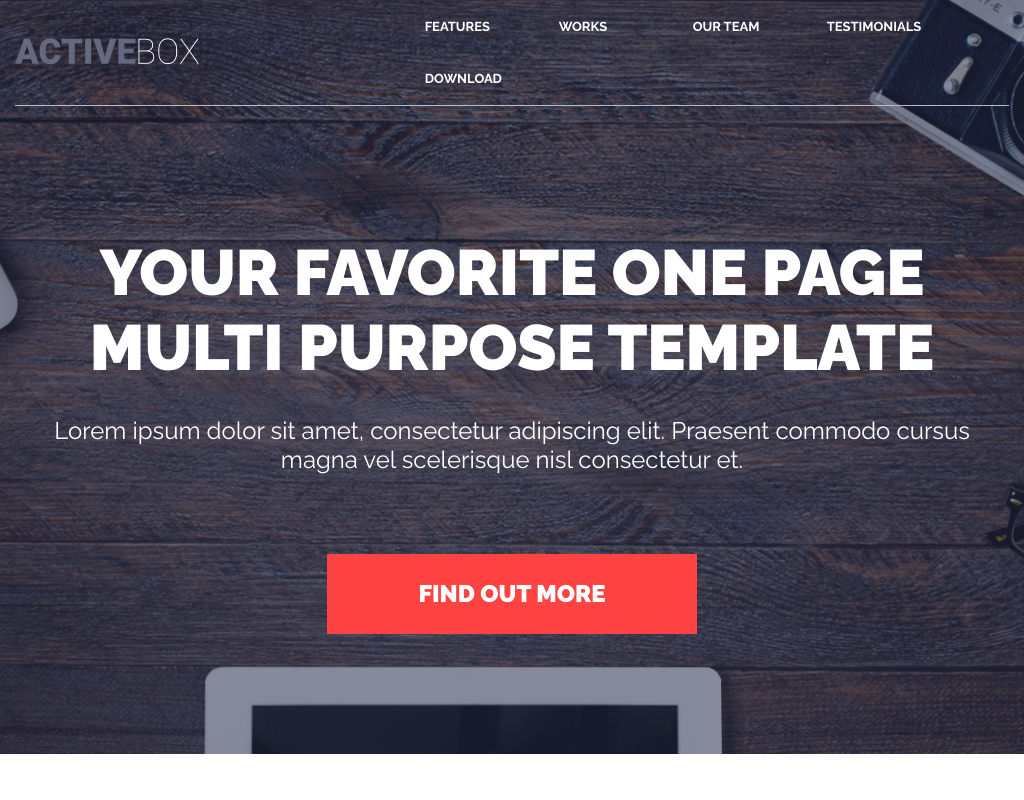
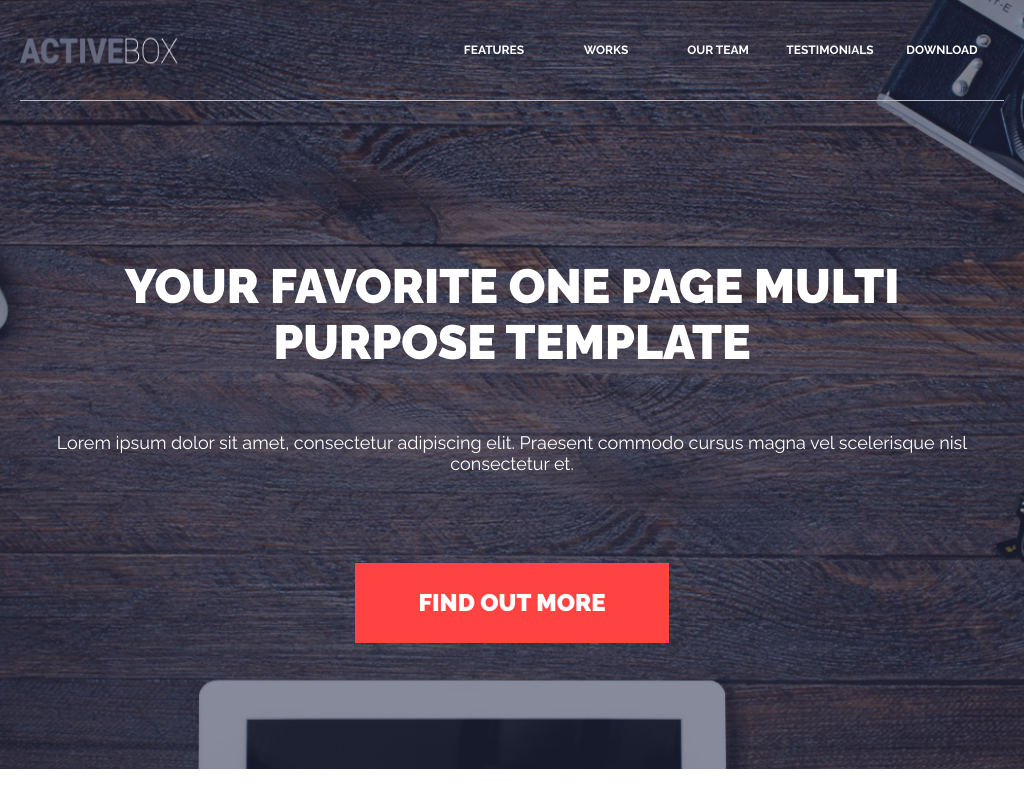
Before and after one commit to shalbenik96/course-project, a website built with Parcel: page src/index.html in a window 1024 px wide. Shown: the top 800 px of the page. Built offline with nearby package versions, Linux system fonts and the light colour scheme.

Commit message:
course-project: adaptive header

```diff
--- a/src/index.html
+++ b/src/index.html
@@ -37,7 +37,7 @@
 				<div class="header-wrapper">
 					<div class="header-inner">
 						<div class="header-logo">
-							<img src="../src/img/logo/header-logo.png" alt="header-logo" />
+							<img class="header-logo__item" src="../src/img/logo/header-logo.png" alt="header-logo" />
 						</div>
 						<nav class="header-navigation">
 							<ul class="header-navigation-list">
--- a/src/scss/header.scss
+++ b/src/scss/header.scss
@@ -3,14 +3,13 @@
 	background-repeat: no-repeat;
 	background-position: center;
 	background-size: cover;
-	padding-bottom: 120px;
+	padding-bottom: 7.5rem;
 	position: relative;
+	@media screen and (min-width: 1023.9px) and (max-width: 1169.9px) {
+		padding-bottom: 7.875rem;
+	}
 }
-.header-wrapper {
-	max-width: 100%;
-	display: flex;
-	flex-direction: column;
-}
+
 .header::after {
 	content: '';
 	width: 100%;
@@ -20,6 +19,15 @@
 	top: 0;
 	left: 0;
 }
+.header-wrapper {
+	max-width: 100%;
+	display: flex;
+	flex-direction: column;
+	@media screen and (min-width: 1023.9px) and (max-width: 1169.9px) {
+		max-width: 100%;
+	}
+}
+
 .header-inner {
 	max-width: 100%;
 	display: flex;
@@ -27,21 +35,47 @@
 	flex-wrap: wrap;
 	border-bottom: 1px solid rgba(186, 187, 197, 1);
 	margin-bottom: 8.065625rem;
+	@media screen and (min-width: 1023.9px) and (max-width: 1169.9px) {
+		width: 100%;
+		margin-bottom: 9.8125rem;
+	}
+}
+.header-logo {
+	width: 14.4375rem;
+	height: 6.25rem;
+}
+.header-logo__item {
+	width: 100%;
+	height: 100%;
 }
 
 .header-navigation {
 	width: 58.79%;
 	display: flex;
+	@media screen and (min-width: 1023.9px) and (max-width: 1169.9px) {
+		max-width: 35.375rem;
+		height: 3.9375rem;
+		padding-top: 2.25rem;
+	}
 }
 .header-navigation-list {
 	width: 100%;
 	display: flex;
 	flex-wrap: wrap;
+	@media screen and (min-width: 1023.9px) and (max-width: 1169.9px) {
+		width: 100%;
+		height: 1.75rem;
+	}
 }
 .header-navigation-list__item {
 	width: 8.375rem;
 	display: flex;
 	align-items: center;
+	@media screen and (min-width: 1023.9px) and (max-width: 1169.9px) {
+		width: 7rem;
+		height: 1.75rem;
+		justify-content: center;
+	}
 }
 .header-navigation-list__item a {
 	font-family: 'Raleway', sans-serif;
@@ -49,6 +83,10 @@
 	font-size: 0.8125rem;
 	color: rgba(255, 255, 255, 1);
 	text-transform: uppercase;
+	@media screen and (min-width: 1023.9px) and (max-width: 1169.9px) {
+		font-size: 0.75rem;
+		line-height: 1.75rem;
+	}
 }
 .header-title {
 	width: 100%;
@@ -59,10 +97,19 @@
 	text-align: center;
 	text-transform: uppercase;
 	margin-bottom: 1.964375rem;
+	@media screen and (min-width: 1023.9px) and (max-width: 1169.9px) {
+		width: 100%;
+		font-size: 3rem;
+		margin-bottom: 3.86625rem;
+	}
 }
 .header-title-text {
 	width: 100%;
 	margin-bottom: 4.973125rem;
+	@media screen and (min-width: 1023.9px) and (max-width: 1169.9px) {
+		width: 100%;
+		margin-bottom: 5.57125rem;
+	}
 }
 .header-title-text__item {
 	font-family: 'Raleway', sans-serif;
@@ -70,12 +117,19 @@
 	font-size: 1.5rem;
 	color: rgba(255, 255, 255, 1);
 	text-align: center;
+	@media screen and (min-width: 1023.9px) and (max-width: 1169.9px) {
+		font-size: 1.125rem;
+	}
 }
 .header-link {
 	width: 23.125rem;
 	height: 5rem;
 	background-color: rgba(255, 67, 67, 1);
 	margin: auto;
+	@media screen and (min-width: 1023.9px) and (max-width: 1169.9px) {
+		width: 19.625rem;
+		height: 5rem;
+	}
 }
 .header-link__item {
 	font-family: 'Raleway', sans-serif;
--- a/src/scss/style.scss
+++ b/src/scss/style.scss
@@ -29,4 +29,8 @@ html {
 	margin: auto;
 	position: relative;
 	z-index: 10;
+	@media screen and (min-width: 1023.9px) and (max-width: 1169.9px) {
+		width: 61.5rem;
+		padding: 0;
+	}
 }
```
Also changed, not shown: dist/index.html, 2 other files.
